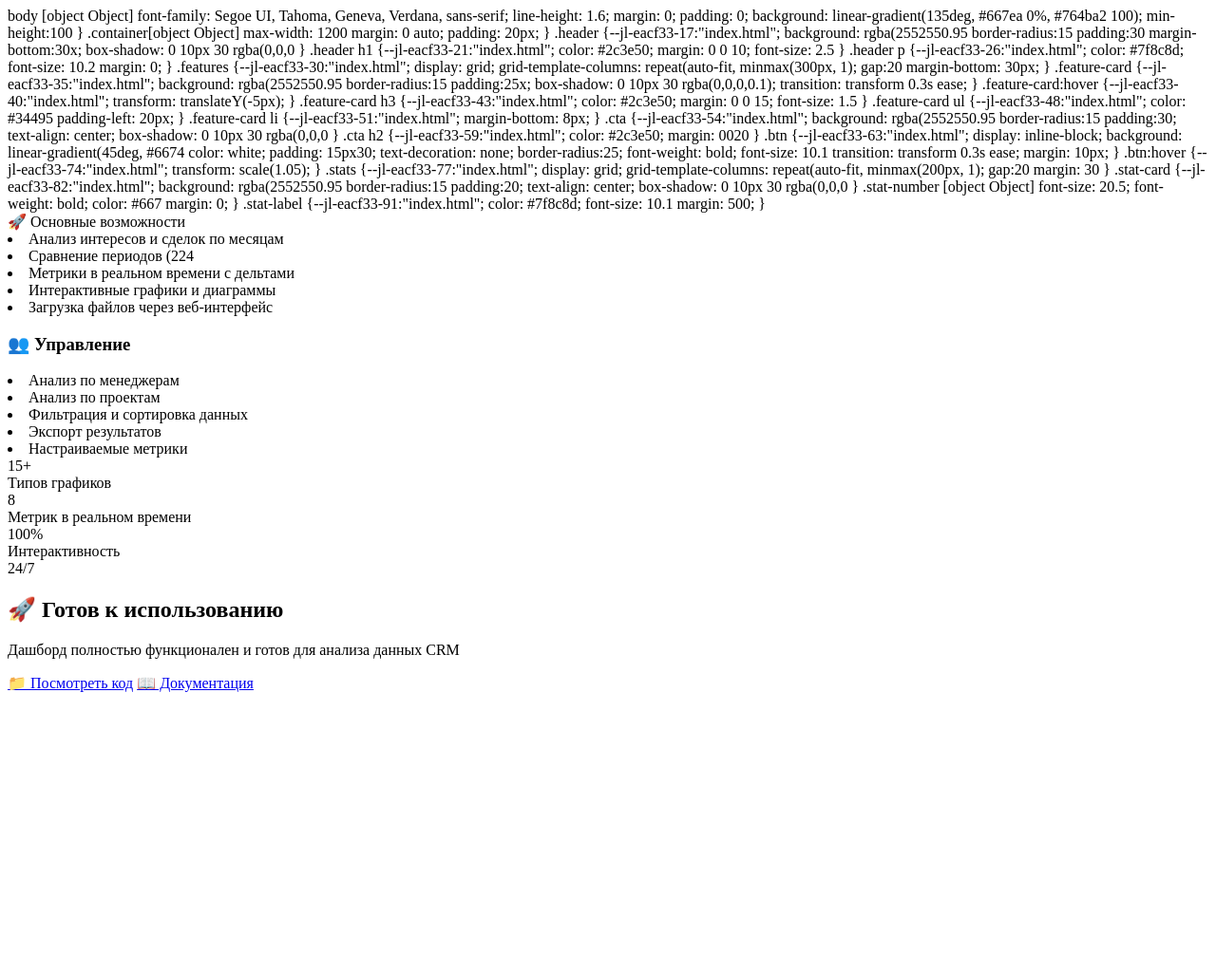
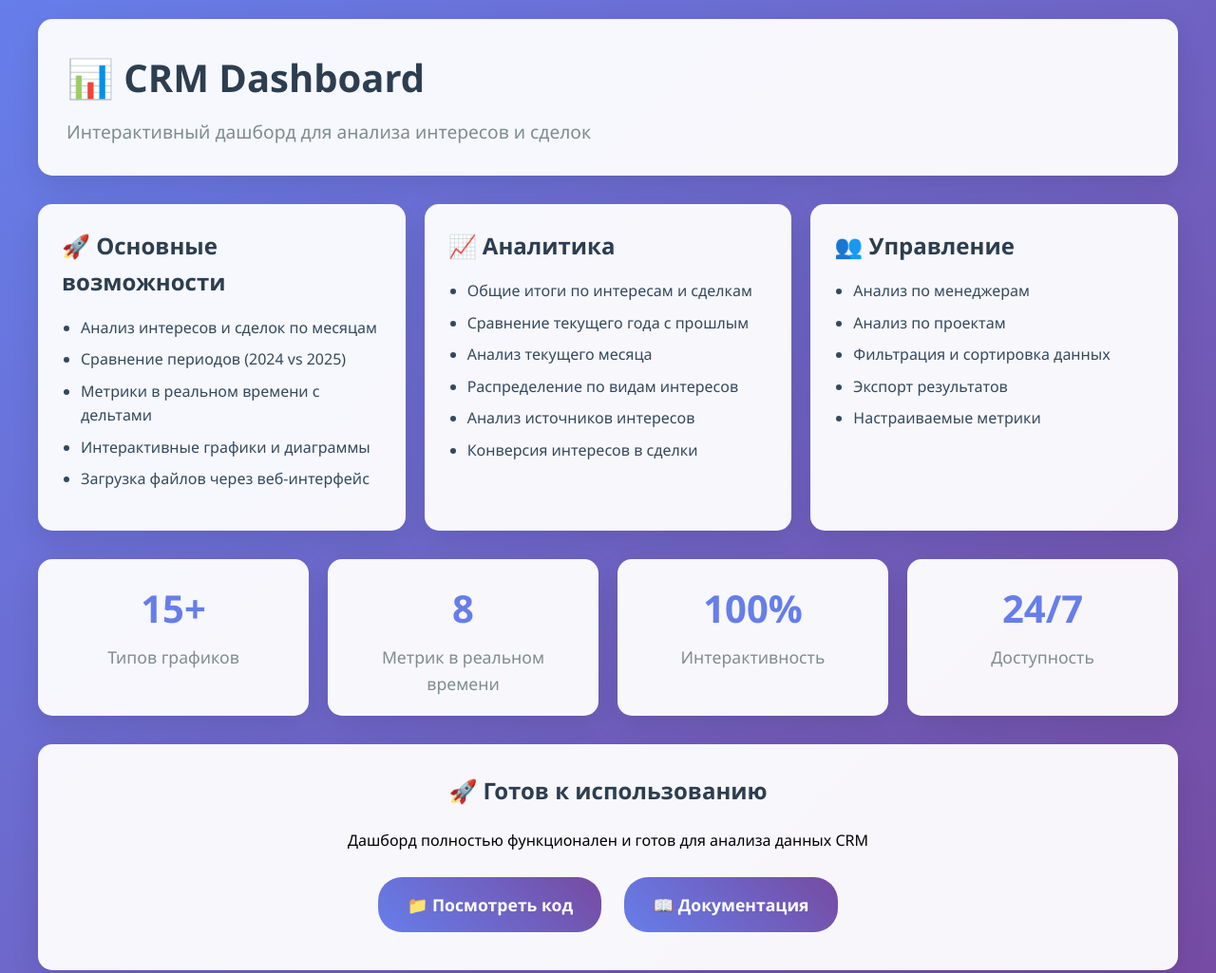
Before and after one commit to CraftedByPixels/crm-dashboard, a plain HTML site: page index.html in a window 1280 px wide. Shown: the top 1025 px of the page at 95% size. Before the commit the page ends 800 px from the top, so only its background shows below. Drawn offline with Linux system fonts and the light colour scheme.

Commit message:
Fix HTML syntax errors

```diff
--- a/index.html
+++ b/index.html
@@ -1,40 +1,51 @@
 <!DOCTYPE html>
-<html lang=ru>
+<html lang="ru">
 <head>
-    <meta charset=UTF-8>
-    <meta name=viewport" content="width=device-width, initial-scale=1.0itle>CRM Dashboard - Анализ интересов и сделок</title>
+    <meta charset="UTF-8">
+    <meta name="viewport" content="width=device-width, initial-scale=1.0">
+    <title>CRM Dashboard - Анализ интересов и сделок</title>
     <style>
-        body [object Object]       font-family: Segoe UI, Tahoma, Geneva, Verdana, sans-serif;
+        body {
+            font-family: 'Segoe UI', Tahoma, Geneva, Verdana, sans-serif;
             line-height: 1.6;
             margin: 0;
             padding: 0;
-            background: linear-gradient(135deg, #667ea 0%, #764ba2 100);
-            min-height:100
+            background: linear-gradient(135deg, #667eea 0%, #764ba2 100%);
+            min-height: 100vh;
         }
-        .container[object Object]         max-width: 1200            margin: 0 auto;
+        .container {
+            max-width: 1200px;
+            margin: 0 auto;
             padding: 20px;
         }
         .header {
-            background: rgba(2552550.95            border-radius:15           padding:30            margin-bottom:30x;
-            box-shadow: 0 10px 30 rgba(0,0,0
+            background: rgba(255, 255, 255, 0.95);
+            border-radius: 15px;
+            padding: 30px;
+            margin-bottom: 30px;
+            box-shadow: 0 10px 30px rgba(0,0,0,0.1);
         }
         .header h1 {
             color: #2c3e50;
-            margin: 0 0 10;
-            font-size: 2.5
+            margin: 0 0 10px 0;
+            font-size: 2.5rem;
         }
         .header p {
             color: #7f8c8d;
-            font-size: 10.2            margin: 0;
+            font-size: 1.2rem;
+            margin: 0;
         }
         .features {
             display: grid;
-            grid-template-columns: repeat(auto-fit, minmax(300px, 1);
-            gap:20            margin-bottom: 30px;
+            grid-template-columns: repeat(auto-fit, minmax(300px, 1fr));
+            gap: 20px;
+            margin-bottom: 30px;
         }
         .feature-card {
-            background: rgba(2552550.95            border-radius:15           padding:25x;
-            box-shadow: 0 10px 30 rgba(0,0,0,0.1);
+            background: rgba(255, 255, 255, 0.95);
+            border-radius: 15px;
+            padding: 25px;
+            box-shadow: 0 10px 30px rgba(0,0,0,0.1);
             transition: transform 0.3s ease;
         }
         .feature-card:hover {
@@ -42,33 +53,37 @@
         }
         .feature-card h3 {
             color: #2c3e50;
-            margin: 0 0 15;
-            font-size: 1.5
+            margin: 0 0 15px 0;
+            font-size: 1.5rem;
         }
         .feature-card ul {
-            color: #34495           padding-left: 20px;
+            color: #34495e;
+            padding-left: 20px;
         }
         .feature-card li {
             margin-bottom: 8px;
         }
         .cta {
-            background: rgba(2552550.95            border-radius:15           padding:30;
+            background: rgba(255, 255, 255, 0.95);
+            border-radius: 15px;
+            padding: 30px;
             text-align: center;
-            box-shadow: 0 10px 30 rgba(0,0,0
+            box-shadow: 0 10px 30px rgba(0,0,0,0.1);
         }
         .cta h2 {
             color: #2c3e50;
-            margin: 0020
+            margin: 0 0 20px 0;
         }
         .btn {
             display: inline-block;
-            background: linear-gradient(45deg, #6674
+            background: linear-gradient(45deg, #667eea, #764ba2);
             color: white;
-            padding: 15px30;
+            padding: 15px 30px;
             text-decoration: none;
-            border-radius:25;
+            border-radius: 25px;
             font-weight: bold;
-            font-size: 10.1        transition: transform 0.3s ease;
+            font-size: 1.1rem;
+            transition: transform 0.3s ease;
             margin: 10px;
         }
         .btn:hover {
@@ -76,44 +91,51 @@
         }
         .stats {
             display: grid;
-            grid-template-columns: repeat(auto-fit, minmax(200px, 1);
-            gap:20            margin: 30
+            grid-template-columns: repeat(auto-fit, minmax(200px, 1fr));
+            gap: 20px;
+            margin: 30px 0;
         }
         .stat-card {
-            background: rgba(2552550.95            border-radius:15           padding:20;
+            background: rgba(255, 255, 255, 0.95);
+            border-radius: 15px;
+            padding: 20px;
             text-align: center;
-            box-shadow: 0 10px 30 rgba(0,0,0
+            box-shadow: 0 10px 30px rgba(0,0,0,0.1);
         }
-        .stat-number [object Object]         font-size: 20.5;
+        .stat-number {
+            font-size: 2.5rem;
             font-weight: bold;
-            color: #667            margin: 0;
+            color: #667eea;
+            margin: 0;
         }
         .stat-label {
             color: #7f8c8d;
-            font-size: 10.1            margin: 500;
+            font-size: 1.1rem;
+            margin: 5px 0 0 0;
         }
     </style>
 </head>
 <body>
     <div class="container">
-        <div class="header>
-            <h1📊 CRM Dashboard</h1
+        <div class="header">
+            <h1>📊 CRM Dashboard</h1>
             <p>Интерактивный дашборд для анализа интересов и сделок</p>
         </div>
 
         <div class="features">
-            <div class="feature-card>
-                <h3>🚀 Основные возможности</h3
+            <div class="feature-card">
+                <h3>🚀 Основные возможности</h3>
                 <ul>
                     <li>Анализ интересов и сделок по месяцам</li>
-                    <li>Сравнение периодов (224                   <li>Метрики в реальном времени с дельтами</li>
+                    <li>Сравнение периодов (2024 vs 2025)</li>
+                    <li>Метрики в реальном времени с дельтами</li>
                     <li>Интерактивные графики и диаграммы</li>
                     <li>Загрузка файлов через веб-интерфейс</li>
                 </ul>
             </div>
 
-            <div class="feature-card>
-                <h3📈 Аналитика</h3
+            <div class="feature-card">
+                <h3>📈 Аналитика</h3>
                 <ul>
                     <li>Общие итоги по интересам и сделкам</li>
                     <li>Сравнение текущего года с прошлым</li>
@@ -124,8 +146,8 @@
                 </ul>
             </div>
 
-            <div class="feature-card>
-                <h3>👥 Управление</h3
+            <div class="feature-card">
+                <h3>👥 Управление</h3>
                 <ul>
                     <li>Анализ по менеджерам</li>
                     <li>Анализ по проектам</li>
@@ -137,29 +159,29 @@
         </div>
 
         <div class="stats">
-            <div class="stat-card>
+            <div class="stat-card">
                 <div class="stat-number">15+</div>
-                <div class=stat-label>Типов графиков</div>
+                <div class="stat-label">Типов графиков</div>
             </div>
-            <div class="stat-card>
+            <div class="stat-card">
                 <div class="stat-number">8</div>
                 <div class="stat-label">Метрик в реальном времени</div>
             </div>
-            <div class="stat-card>
-                <div class=stat-number">100%</div>
+            <div class="stat-card">
+                <div class="stat-number">100%</div>
                 <div class="stat-label">Интерактивность</div>
             </div>
-            <div class="stat-card>
-                <div class=stat-number">24/7</div>
-                <div class="stat-label>Доступность</div>
+            <div class="stat-card">
+                <div class="stat-number">24/7</div>
+                <div class="stat-label">Доступность</div>
             </div>
         </div>
 
-        <div class=cta>
-            <h2>🚀 Готов к использованию</h2
+        <div class="cta">
+            <h2>🚀 Готов к использованию</h2>
             <p>Дашборд полностью функционален и готов для анализа данных CRM</p>
             <a href="https://github.com/CraftedByPixels/crm-dashboard" class="btn">📁 Посмотреть код</a>
-            <a href="https://github.com/CraftedByPixels/crm-dashboard/blob/main/README.md class=btn">📖 Документация</a>
+            <a href="https://github.com/CraftedByPixels/crm-dashboard/blob/main/README.md" class="btn">📖 Документация</a>
         </div>
     </div>
 </body>
```
